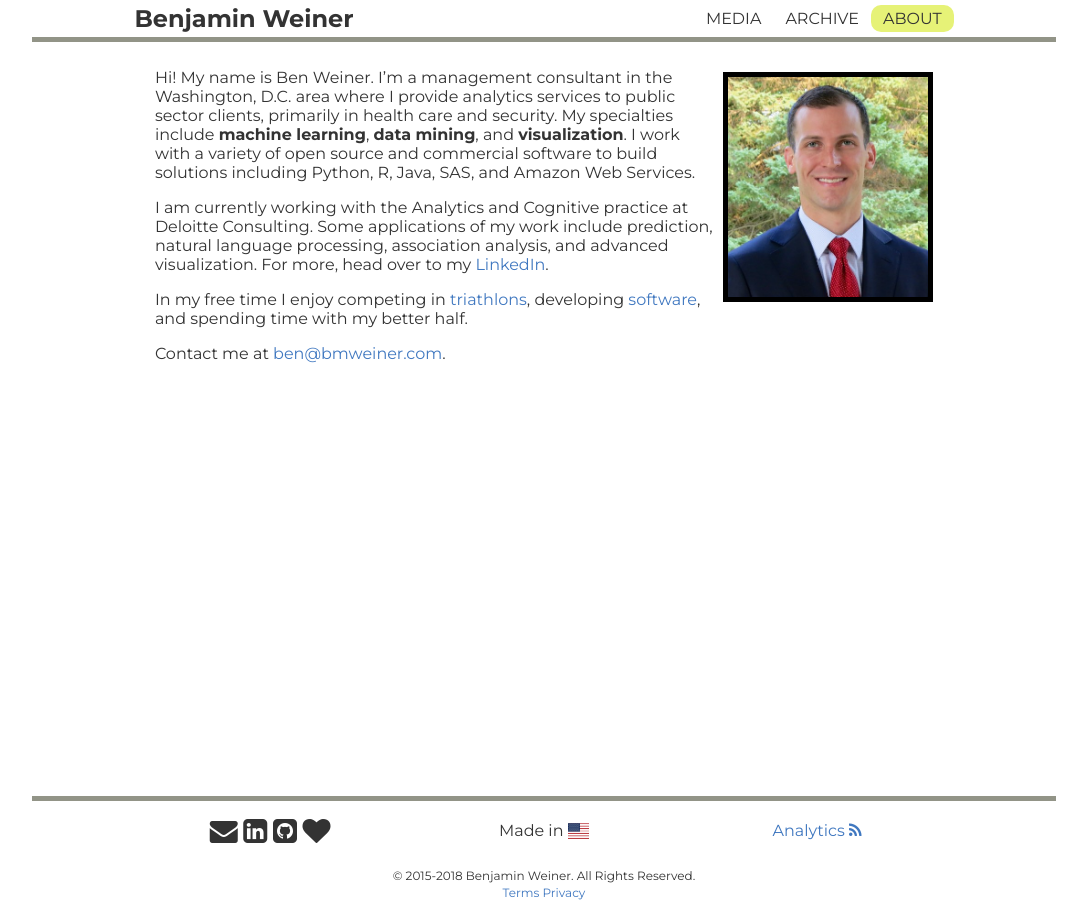
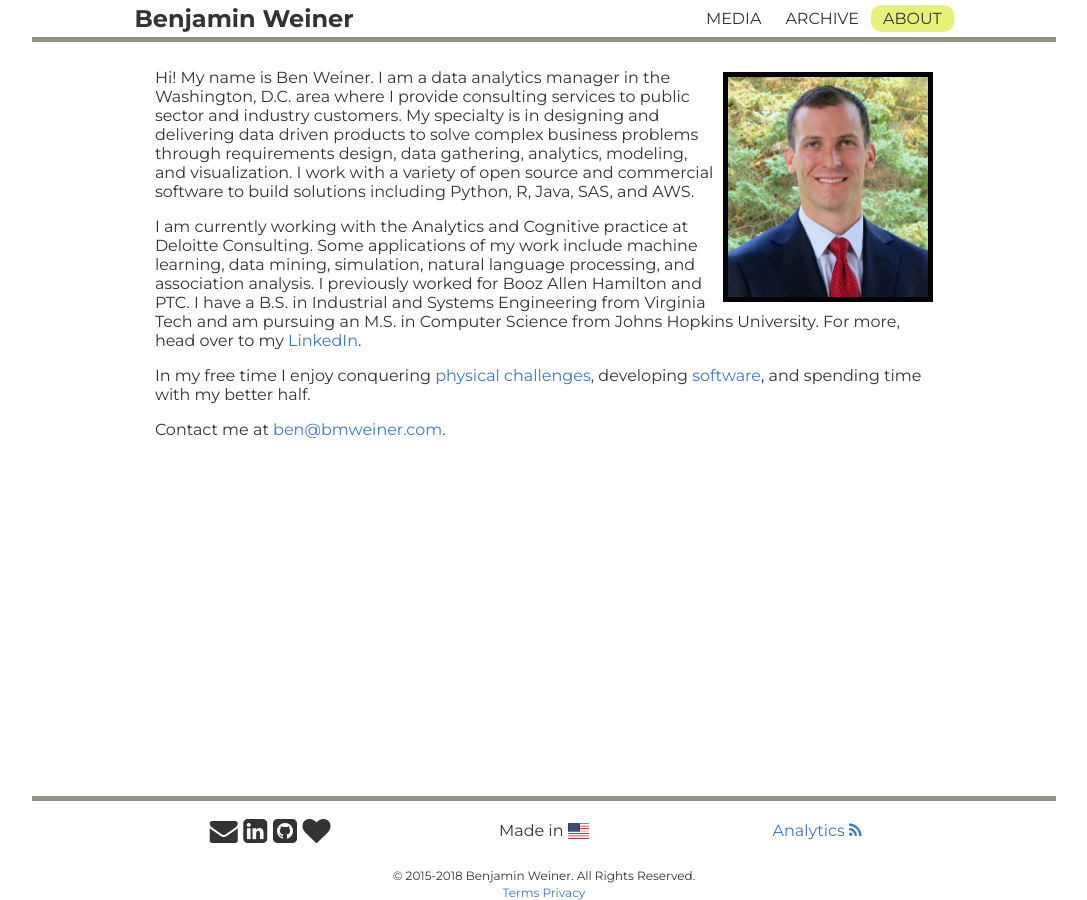
Before and after one commit to bmweiner/bmweiner.github.io, a Jekyll site: the page built from about.html, in a window 1280 px wide. Shown: the whole page, without its empty margins (96-1183 px from the left). Built offline with Jekyll 4.4.1, drawn with Linux system fonts in a browser that asks for light colours.

Commit message:
Revised bio

```diff
--- a/_includes/bio.md
+++ b/_includes/bio.md
@@ -1,15 +1,18 @@
-Hi! My name is Ben Weiner. I'm a management consultant in the Washington, D.C.
-area where I provide analytics services to public sector clients,
-primarily in health care and security. My specialties include **machine
-learning**, **data mining**, and **visualization**. I work with a variety of
-open source and commercial software to build solutions including Python, R,
-Java, SAS, and Amazon Web Services.
+Hi! My name is Ben Weiner. I am a data analytics manager in the Washington, D.C.
+area where I provide consulting services to public sector and industry customers.
+My specialty is in designing and delivering data driven products to solve
+complex business problems through requirements design, data gathering,
+analytics, modeling, and visualization. I work with a variety of open source and
+commercial software to build solutions including Python, R, Java, SAS, and AWS.
 
 I am currently working with the Analytics and Cognitive practice at Deloitte
-Consulting. Some applications of my work include prediction, natural language processing, association analysis, and advanced visualization. For more, head
-over to my [LinkedIn][linkedin].
+Consulting. Some applications of my work include machine learning, data mining,
+simulation, natural language processing, and association analysis. I previously
+worked for Booz Allen Hamilton and PTC. I have a B.S. in Industrial and Systems
+Engineering from Virginia Tech and am pursuing an M.S. in Computer Science from
+Johns Hopkins University. For more, head over to my [LinkedIn][linkedin].
 
-In my free time I enjoy competing in [triathlons][strava], developing
+In my free time I enjoy conquering [physical challenges][strava], developing
 [software][github], and spending time with my better half.
 
 Contact me at <{{ site.email }}>.
```
